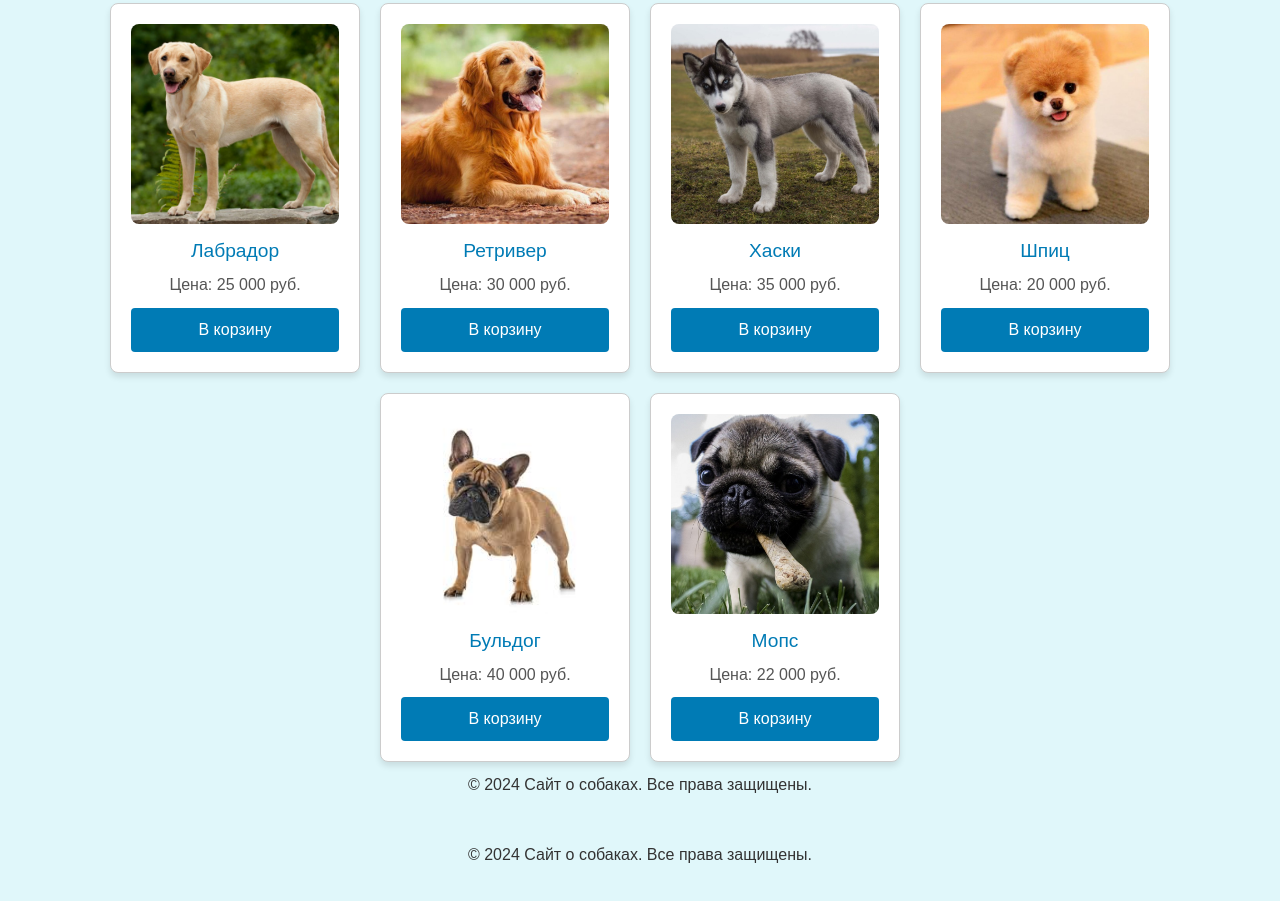
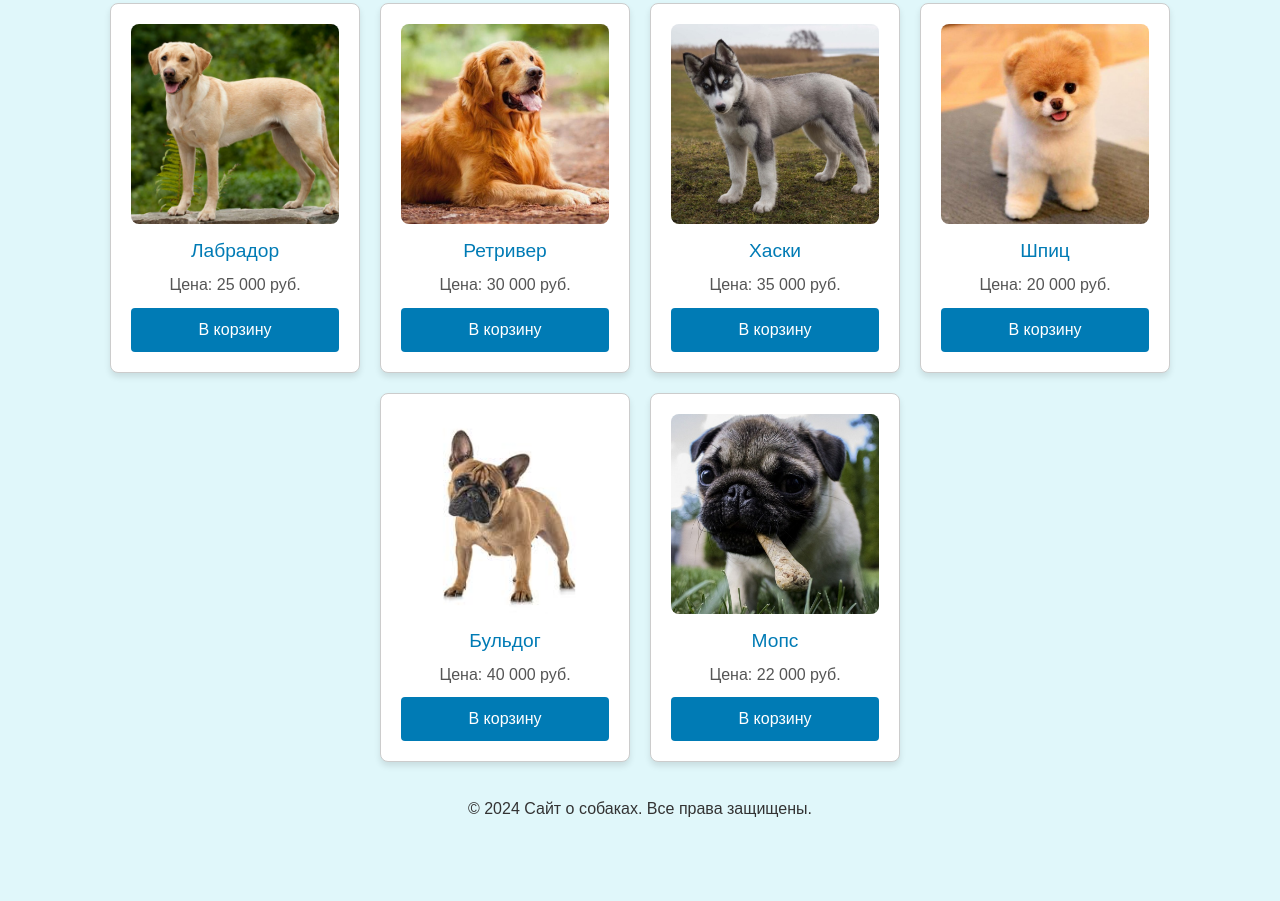
Before and after one commit to eichhornchenn/dog, a plain HTML site: page blocks.html in a window 1280 px wide. Shown: the part 235-1136 px from the top of the page. After the commit the page ends 1091 px from the top, so only its background shows below. Drawn offline with nearby package versions, Linux system fonts and the light colour scheme.

Commit message:
Обновлены файлы для сайта

```diff
--- a/blocks.html
+++ b/blocks.html
@@ -26,8 +26,6 @@
     </main>
 
     <footer>
-        <p>&copy; 2024 Сайт о собаках. Все права защищены.</p>
-    </footer>
 <!-- Подключение Bootstrap JS и jQuery (внизу страницы) -->
 <script src="https://code.jquery.com/jquery-3.5.1.slim.min.js"></script>
 <script src="https://cdn.jsdelivr.net/npm/@popperjs/core@2.9.2/dist/umd/popper.min.js"></script>
```
Also changed, not shown: breeds.html (+0 -2 lines), reviews.html (+0 -2 lines).
